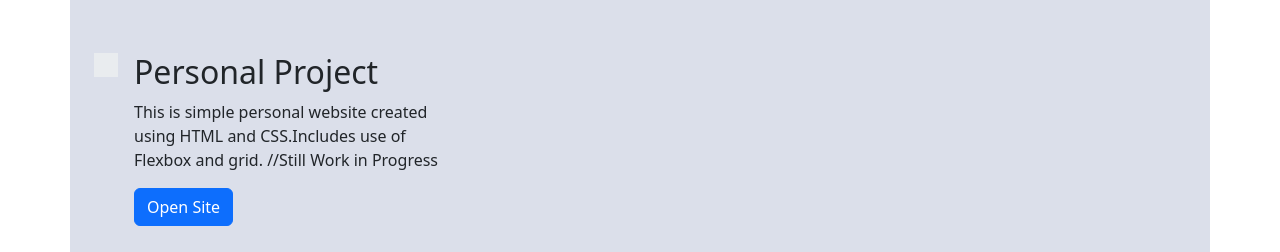
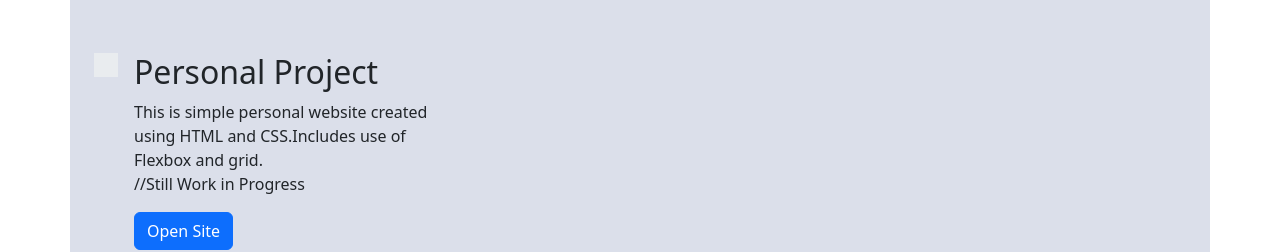
Before and after one commit to 50maker/Personal-website-using-bootstrap, a plain HTML site: page index.html in a window 1280 px wide. Shown: the part 710-962 px from the top of the page. Drawn offline with nearby package versions, Linux system fonts and the light colour scheme.

Commit message:
Update index.html

```diff
--- a/index.html
+++ b/index.html
@@ -136,8 +136,8 @@
             <h3 class="fs-2">Personal Project</h3>
             <p>
               This is simple personal website created using HTML and
-              CSS.Includes use of Flexbox and grid.
-              //Still Work in Progress
+              CSS.Includes use of Flexbox and grid.<br/>
+             //Still Work in Progress
             </p>
             <a href="https://kcmilan.com.np/" class="btn btn-primary">
               Open Site
```
